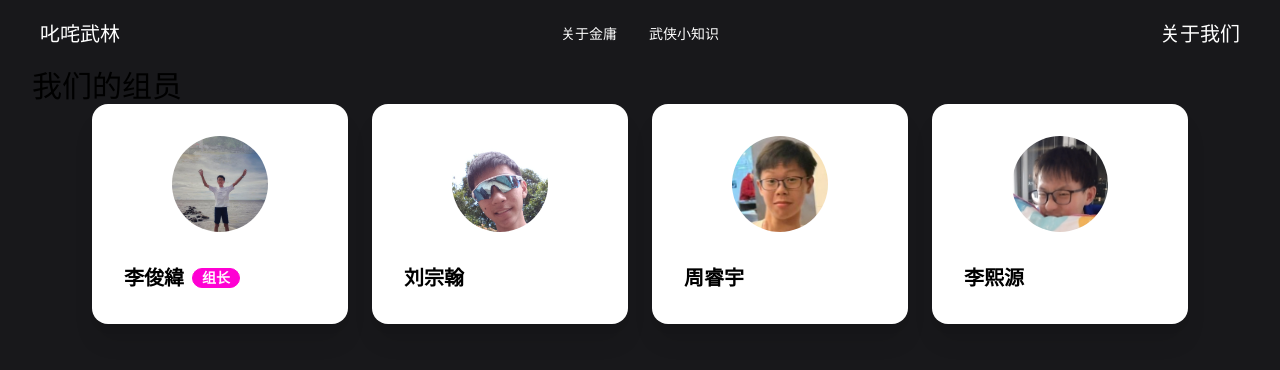
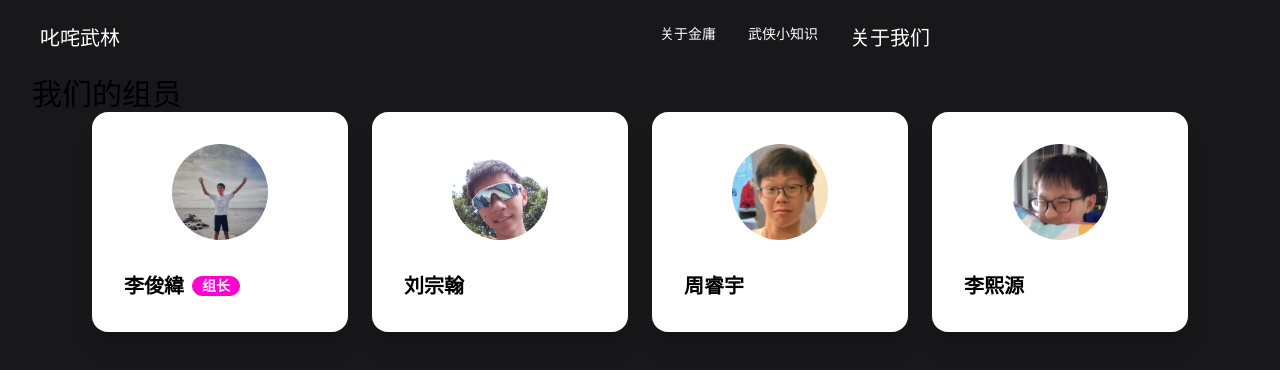
Before and after one commit to salted-caramel/pw-website-2024, a Next.js app: page /about-us in a window 1280 px wide. Shown: the top 370 px of the page. Built offline with nearby package versions, Linux system fonts and the light colour scheme.

Commit message:
move about us to hamburger menu on mobile

```diff
--- a/app/components/Nav.tsx
+++ b/app/components/Nav.tsx
@@ -53,7 +53,9 @@ const Nav = () => {
       <div className="navbar-center hidden lg:flex">
         <ul className="menu menu-horizontal px-1">
           <li>
-            <a href="about-author" className="text-white">关于金庸</a>
+            <a href="about-author" className="text-white">
+              关于金庸
+            </a>
           </li>
           {/* <li>
             <details>
@@ -69,15 +71,18 @@ const Nav = () => {
             </details>
           </li> */}
           <li>
-            <a href="facts" className="text-white">武侠小知识</a>
+            <a href="facts" className="text-white">
+              武侠小知识
+            </a>
+          </li>
+          <li>
+            <a className="text-xl cursor-pointer text-white" href="/about-us">
+              关于我们
+            </a>
           </li>
         </ul>
       </div>
-      <div className="navbar-end">
-        <a className="text-xl cursor-pointer text-white" href="/about-us">
-          关于我们
-        </a>
-      </div>
+      {/* <div className="navbar-end"></div> */}
     </div>
   );
 };
```
